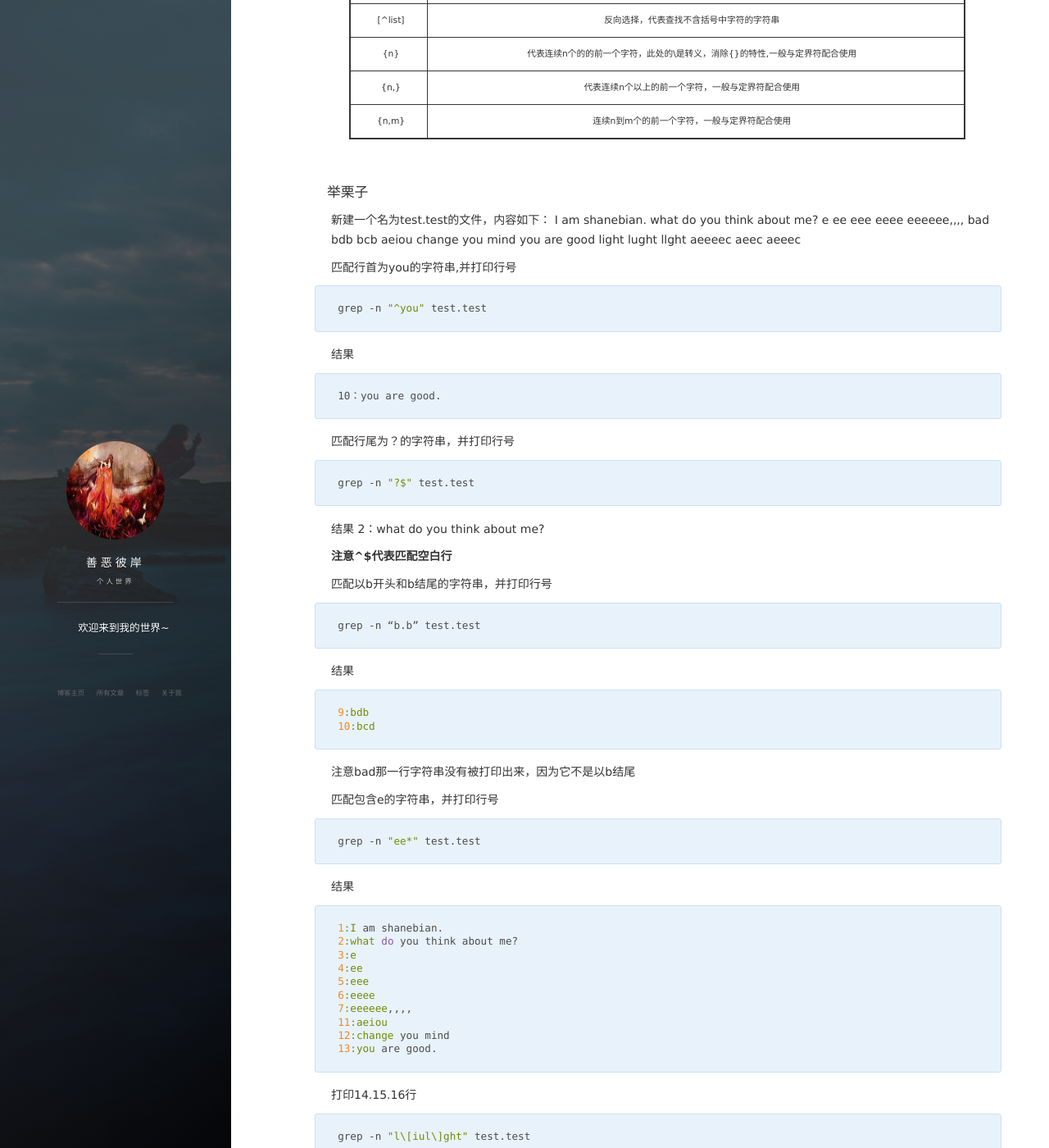
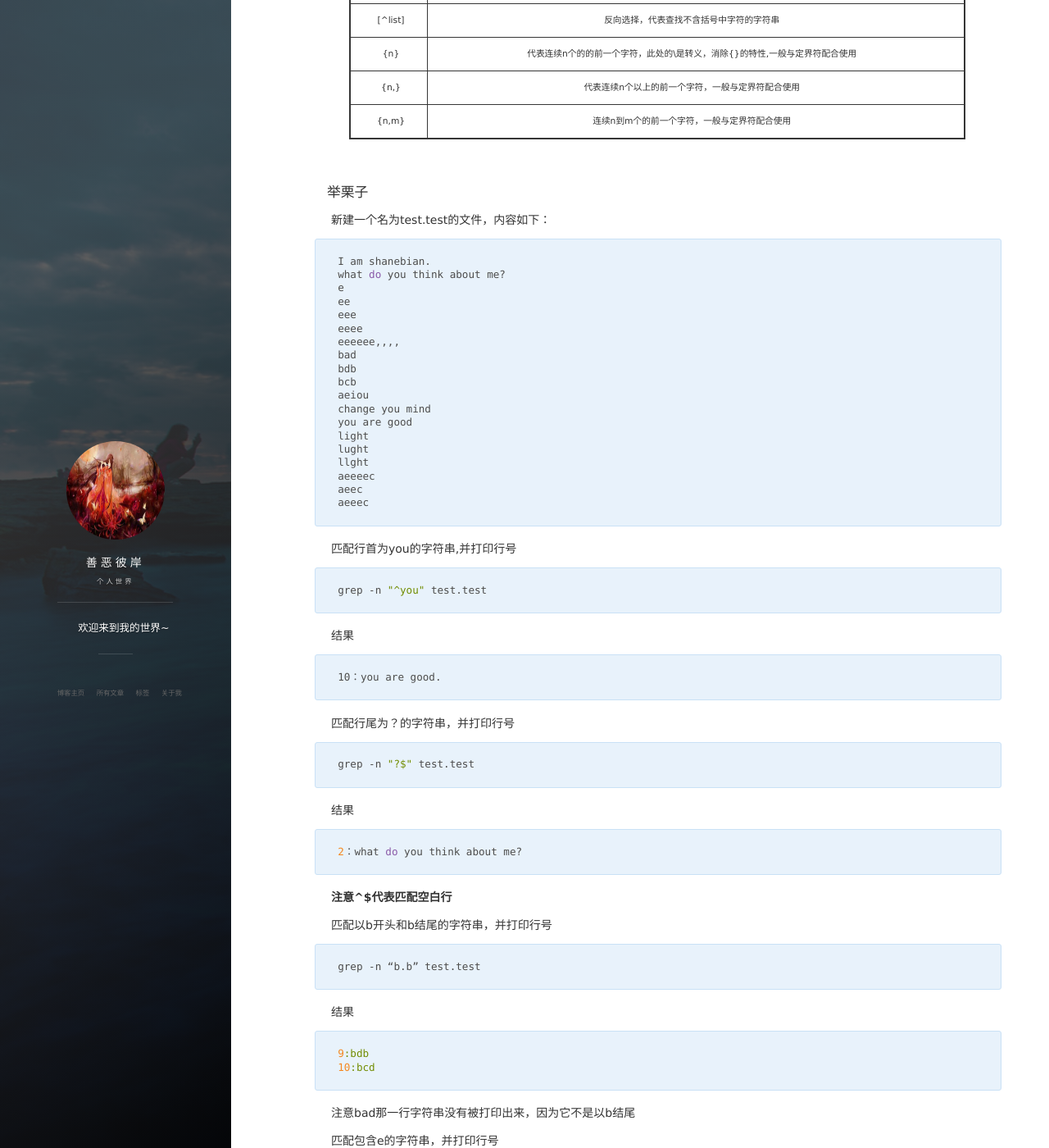
Before and after one commit to ghccc/ghccc.github.io, a Jekyll site: the page built from _posts/2017-07-22-linuxRE.md, in a window 1280 px wide and 1400 px high, scrolled down 635 px. Shown: the whole window at 82% size. Built offline with Jekyll 4.4.1, drawn with Linux system fonts in a browser that asks for light colours; nearby versions of some CDN libraries; comment, search, counter and statistics services are not loaded; some of the changed text lies outside the part shown.

Commit message:
add something

```diff
--- a/_posts/2017-07-22-linuxRE.md
+++ b/_posts/2017-07-22-linuxRE.md
@@ -27,6 +27,7 @@ b$ | 代表行尾匹配，查找行尾为b的那一行
 #### 举栗子
 
 新建一个名为test.test的文件，内容如下：
+
 	I am shanebian.
 	what do you think about me?
 	e
@@ -60,6 +61,7 @@ b$ | 代表行尾匹配，查找行尾为b的那一行
 	grep -n "?$" test.test
 
 结果
+
 	2：what do you think about me?
 
 **注意^$代表匹配空白行**
@@ -94,7 +96,7 @@ b$ | 代表行尾匹配，查找行尾为b的那一行
 
 打印14.15.16行
 
-	grep -n "l\[iul\]ght" test.test
+	grep -n "l[iul]ght" test.test
 
 结果
 
@@ -104,7 +106,7 @@ b$ | 代表行尾匹配，查找行尾为b的那一行
 
 匹配不含有任何字母的字符串，并打印行号
 
-	grep -n “\[^a-zA-Z]” test.test
+	grep -n “[^a-zA-Z]” test.test
 
 结果
 
```
